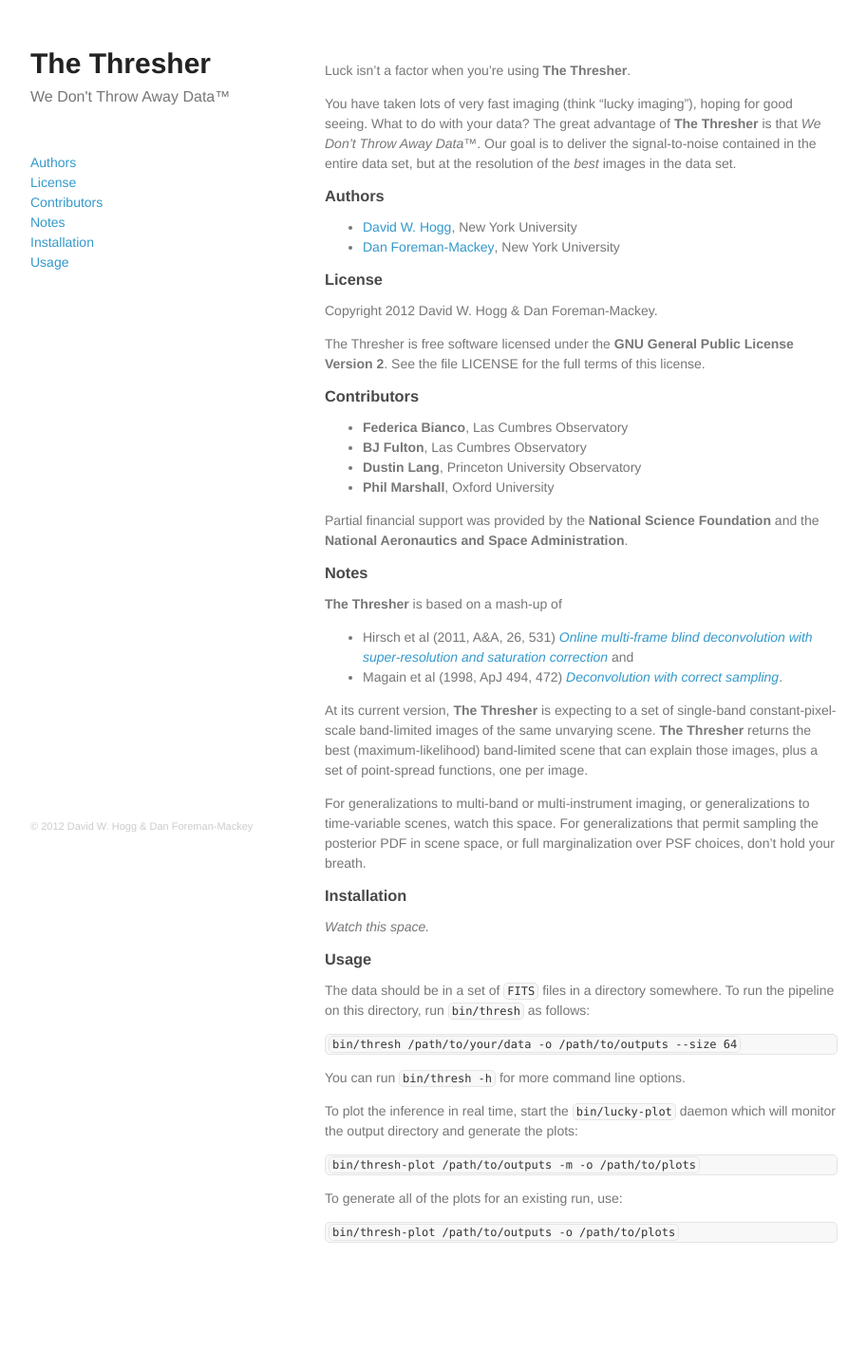
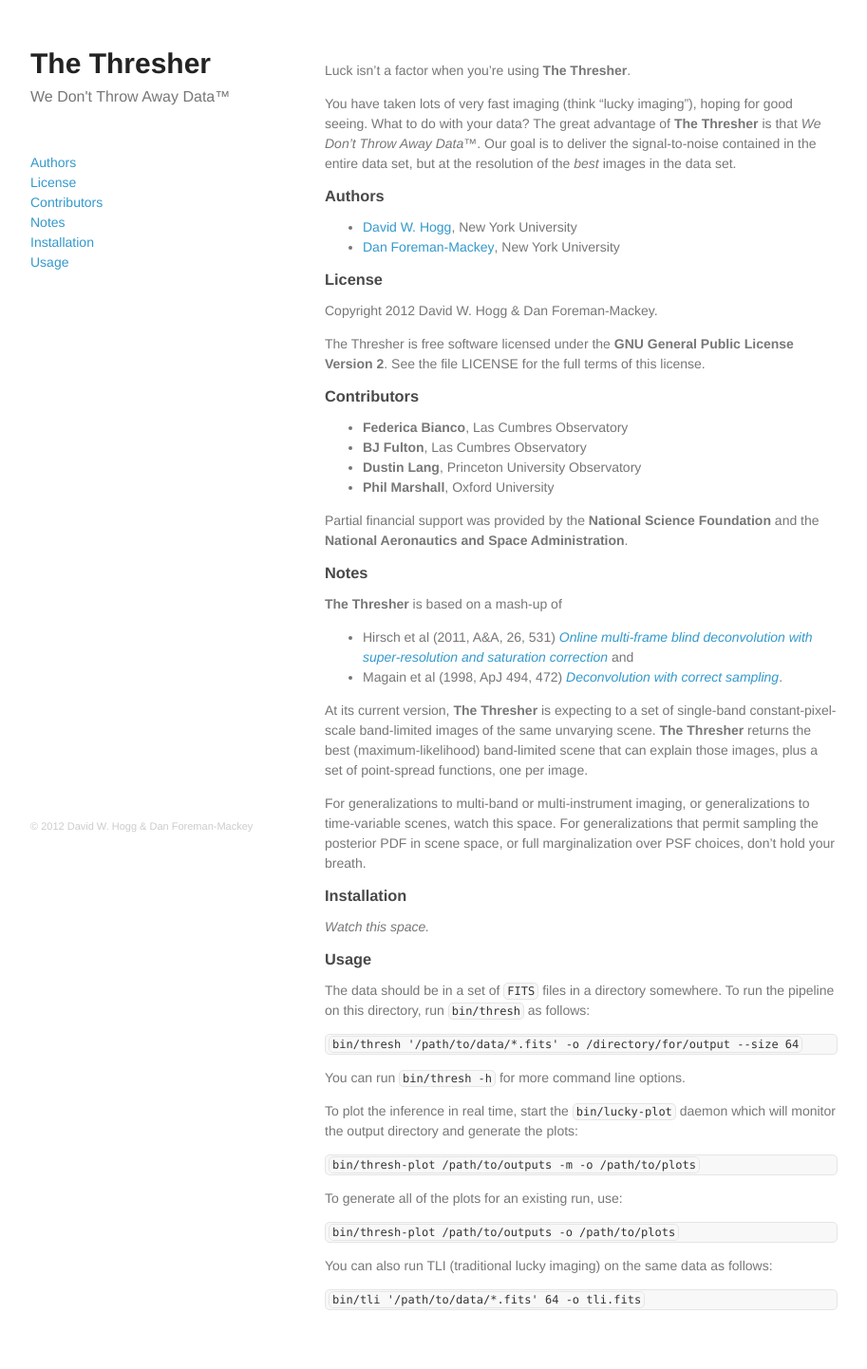
Before and after one commit to davidwhogg/TheThresher, a Jekyll site: the page built from index.md, in a window 1280 px wide. Shown: the whole page at 95% size, without its empty margins (183-1096 px from the left). Built offline with Jekyll 4.4.1, drawn with Linux system fonts in a browser that asks for light colours; before the commit the page ends 1371 px from its top, so only the background shows below that.

Commit message:
adding TLI and change CLI format

````diff
--- a/index.md
+++ b/index.md
@@ -64,7 +64,7 @@ The data should be in a set of `FITS` files in a directory somewhere.
 To run the pipeline on this directory, run `bin/thresh` as follows:
 
 ```
-bin/thresh /path/to/your/data -o /path/to/outputs --size 64
+bin/thresh '/path/to/data/*.fits' -o /directory/for/output --size 64
 ```
 
 You can run `bin/thresh -h` for more command line options.
@@ -81,3 +81,10 @@ To generate all of the plots for an existing run, use:
 ```
 bin/thresh-plot /path/to/outputs -o /path/to/plots
 ```
+
+You can also run TLI (traditional lucky imaging) on the same data as
+follows:
+
+```
+bin/tli '/path/to/data/*.fits' 64 -o tli.fits
+```
````
